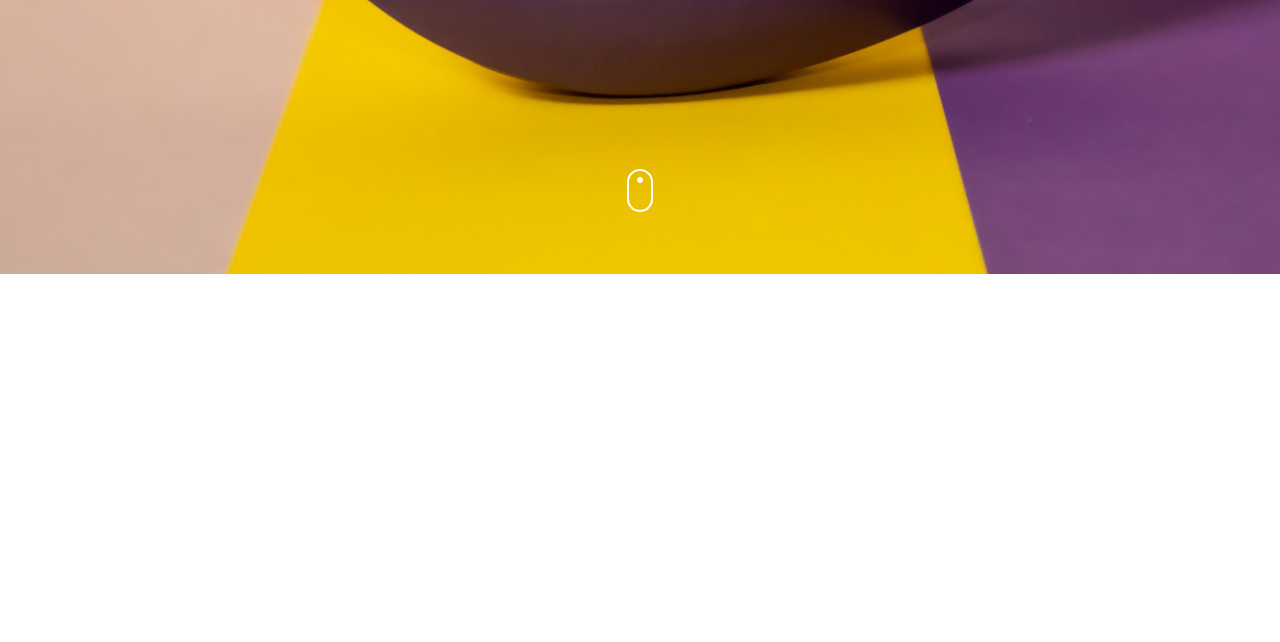
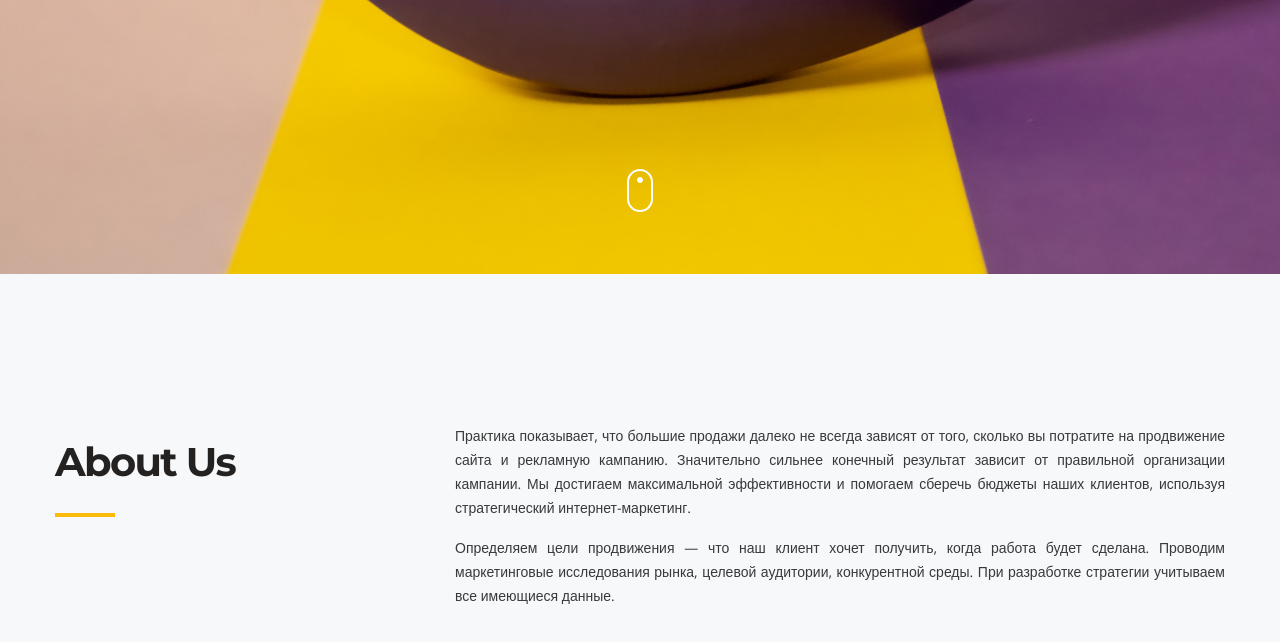
Before and after one commit to viktor-radchenko/from0to1, a plain HTML site: page index.html in a window 1280 px wide. Shown: the part 526-1168 px from the top of the page. Before the commit the page ends 800 px from the top, so only its background shows below. Drawn offline with nearby package versions, Linux system fonts and the light colour scheme.

Commit message:
finished about section

```diff
--- a/css/style.css
+++ b/css/style.css
@@ -68,6 +68,28 @@ body {
   max-width: 1190px;
   margin: 0 auto;
   padding: 0 10px;
+}
+
+.title {
+  align-self: flex-start;
+  font-family: 'Montserrat', sans-serif;
+  font-size: 60px;
+  font-weight: 700;
+  line-height: 75px;
+  letter-spacing: -1.65px;
+  color: #242121;
+  padding-bottom: 18px;
+  position: relative;
+}
+
+.title::after {
+  content: "";
+  position: absolute;
+  width: 60px;
+  height: 4px;
+  background-color: #FCBB08;
+  left: 0;
+  bottom: 0;
 }
 
 .header__top-inner {
@@ -142,3 +164,23 @@ body {
 .header__scroll-icon {
   margin-bottom: 62px;
 }
+
+.about {
+  background-color: #F6F8FA;
+  padding: 150px 0 144px;
+}
+
+.about__inner {
+  display: flex;
+  justify-content: space-between;
+}
+
+.about__title {
+  font-size: 40px;
+}
+
+.about__text p {
+  max-width: 770px;
+  margin-bottom: 16px;
+  text-align: justify;
+}
--- a/index.html
+++ b/index.html
@@ -73,6 +73,22 @@
     </div>
   </header>
 
+  <section class="about">
+    <div class="container">
+      <div class="about__inner">
+        <h2 class="title about__title">About Us</h2>
+        <div class="about__text">
+          <p>
+            Практика показывает, что большие продажи далеко не всегда зависят от того, сколько вы потратите на продвижение сайта и рекламную кампанию. Значительно сильнее конечный результат зависит от правильной организации кампании. Мы достигаем максимальной эффективности и помогаем сберечь бюджеты наших клиентов, используя стратегический интернет-маркетинг.
+          </p>
+          <p>
+            Определяем цели продвижения — что наш клиент хочет получить, когда работа будет сделана. Проводим маркетинговые исследования рынка, целевой аудитории, конкурентной среды. При разработке стратегии учитываем все имеющиеся данные.
+          </p>
+        </div>
+      </div>
+    </div>
+  </section>
+
   <script src="https://ajax.googleapis.com/ajax/libs/jquery/3.5.1/jquery.min.js"></script>
   <script src="js/main.js"></script>
 </body>
```
